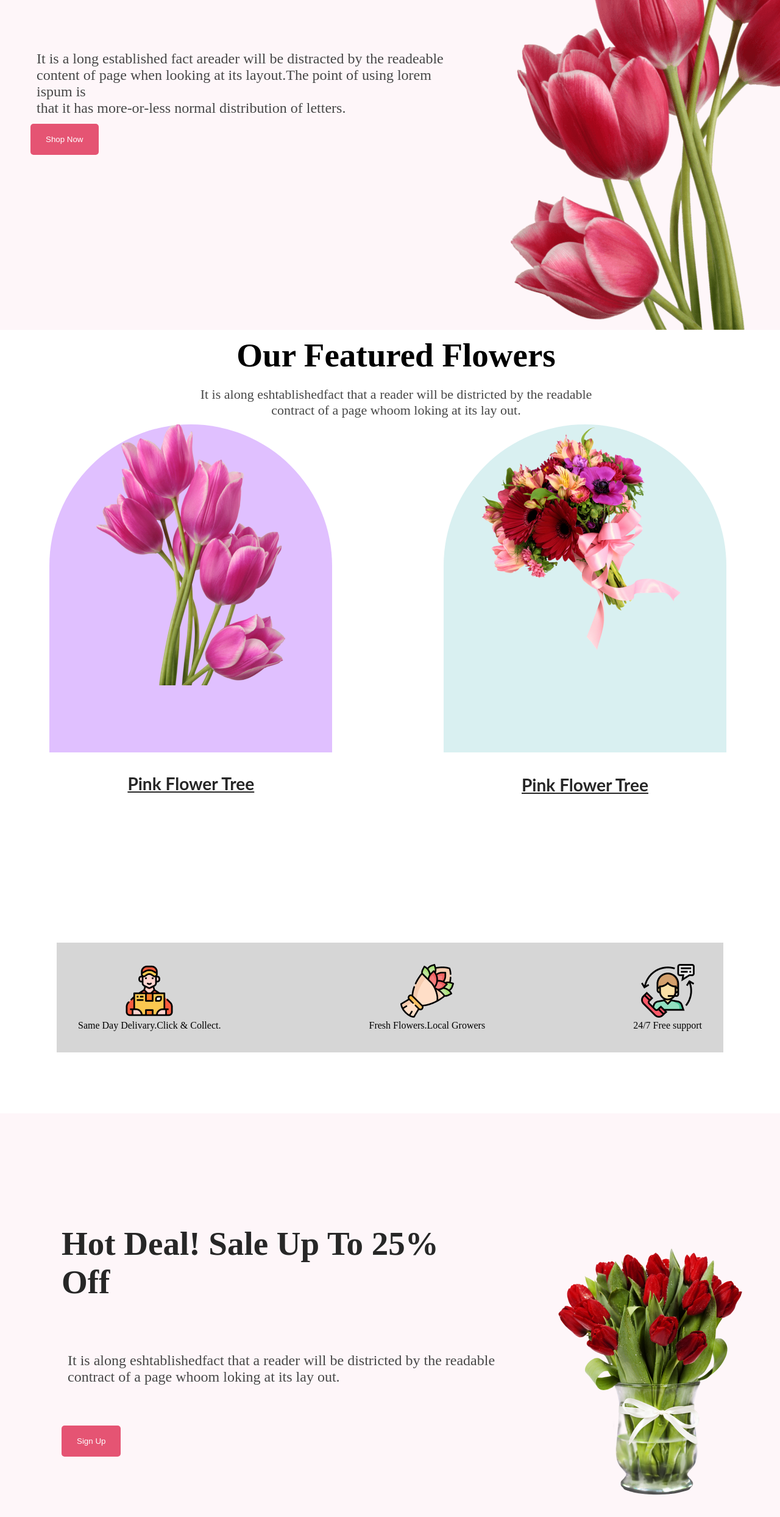
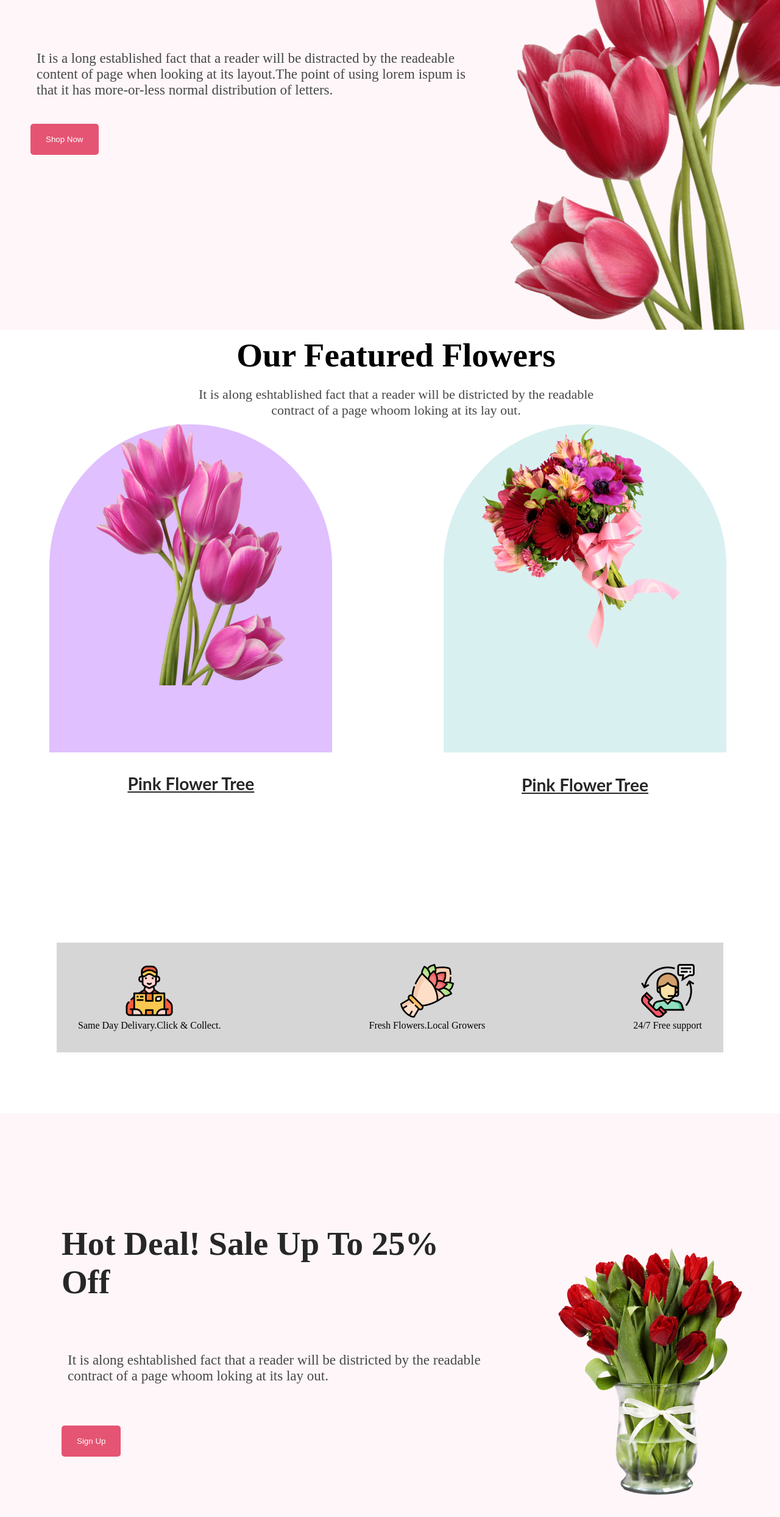
Before and after one commit to mdmehedi060/mehedi, a plain HTML site: page index.html in a window 1280 px wide. Shown: the part 309-2797 px from the top of the page at 61% size. Drawn offline with Linux system fonts and the light colour scheme.

Commit message:
word spelling correction

```diff
--- a/index.html
+++ b/index.html
@@ -13,7 +13,8 @@
     <div class="first-continer">
       <div class="content">
         <h1 class="tittle">Let's make beautiful flowers part of your life.</h1>
-        <p class="discription">It is a long established fact areader will be distracted by the readeable <br> content of
+        <p class="discription">It is a long established fact that a reader will be distracted by the readeable <br>
+          content of
           page
           when looking at its
           layout.The point of using lorem ispum is <br> that it has more-or-less normal distribution of letters.</p>
@@ -28,7 +29,7 @@
     <!-- Our Featured Flowers section -->
     <div class="featured-container">
       <h2 class="featured-tittle">Our Featured Flowers</h2>
-      <p class="featured-disciption">It is along eshtablishedfact that a reader will be districted by the readable
+      <p class="featured-disciption">It is along eshtablished fact that a reader will be districted by the readable
         <br>
         contract of a page whoom loking at its lay out.
       </p>
@@ -80,7 +81,7 @@
       <div class="first-continer">
         <div class="content">
           <h2 class="tittle">Hot Deal! Sale Up To 25% Off</h2>
-          <p class="discription">It is along eshtablishedfact that a reader will be districted by the readable
+          <p class="discription">It is along eshtablished fact that a reader will be districted by the readable
             <br>
             contract of a page whoom loking at its lay out.
           </p>
@@ -92,7 +93,7 @@
       </div>
       <div class="instagram">
         <h3 class="featured-tittle">Instragram</h3>
-        <p class="featured-disciption">It is along eshtablishedfact that a reader will be districted by the readable
+        <p class="featured-disciption">It is along eshtablished fact that a reader will be districted by the readable
           <br>
           contract of a page whoom loking at its lay out.
         </p>
@@ -134,7 +135,7 @@
   <footer>
     <div class="footer">
       <h2 class="footer-tittle"> <span class="flower-footer">Flower</span> <span class="shop">Shop</span> </h2>
-      <p class="footer-disciption">It is along eshtablishedfact that a reader will be districted by the readable
+      <p class="footer-disciption">It is along eshtablished fact that a reader will be districted by the readable
         <br>
         contract of a page whoom loking at its lay out.
       </p>
--- a/style.css
+++ b/style.css
@@ -32,7 +32,7 @@
   color: #474747;
   padding: 10px;
   width:100%;
-   font-size: 24px;
+   font-size: 23px;
    margin: auto;
 }
 .btn{
```
